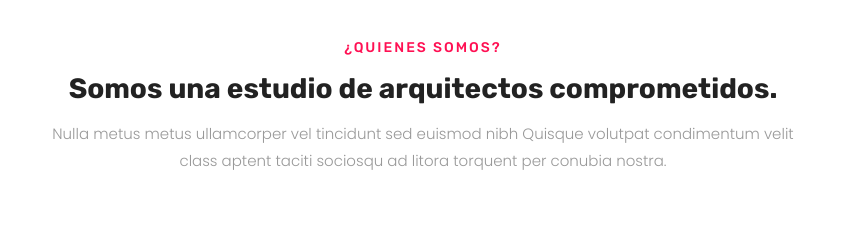
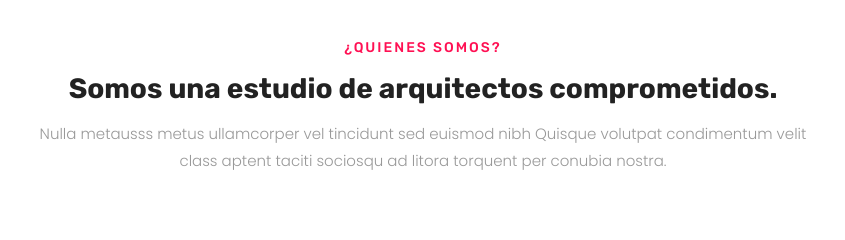
Before and after one commit to dickardorarin/mi-repositorio, a plain HTML site: page index.html in a window 1280 px wide. Shown: the part 880-1120 px from the top of the page, 217-1062 px from the left. Drawn offline with Linux system fonts and the light colour scheme.

Commit message:
modifique un subtitulo del index

```diff
--- a/index.html
+++ b/index.html
@@ -131,7 +131,7 @@
 					<div class="intro text-center mb-80">
 						<h6>¿Quienes somos?</h6>
 						<h5>Somos una estudio de arquitectos comprometidos.</h5>
-						<p>Nulla metus metus ullamcorper vel tincidunt sed euismod nibh Quisque volutpat condimentum velit class aptent taciti sociosqu ad litora torquent per conubia nostra.</p>
+						<p>Nulla metausss metus ullamcorper vel tincidunt sed euismod nibh Quisque volutpat condimentum velit class aptent taciti sociosqu ad litora torquent per conubia nostra.</p>
 					</div>
 				</div>
 				<div class="clearfix full-width"></div>
```
